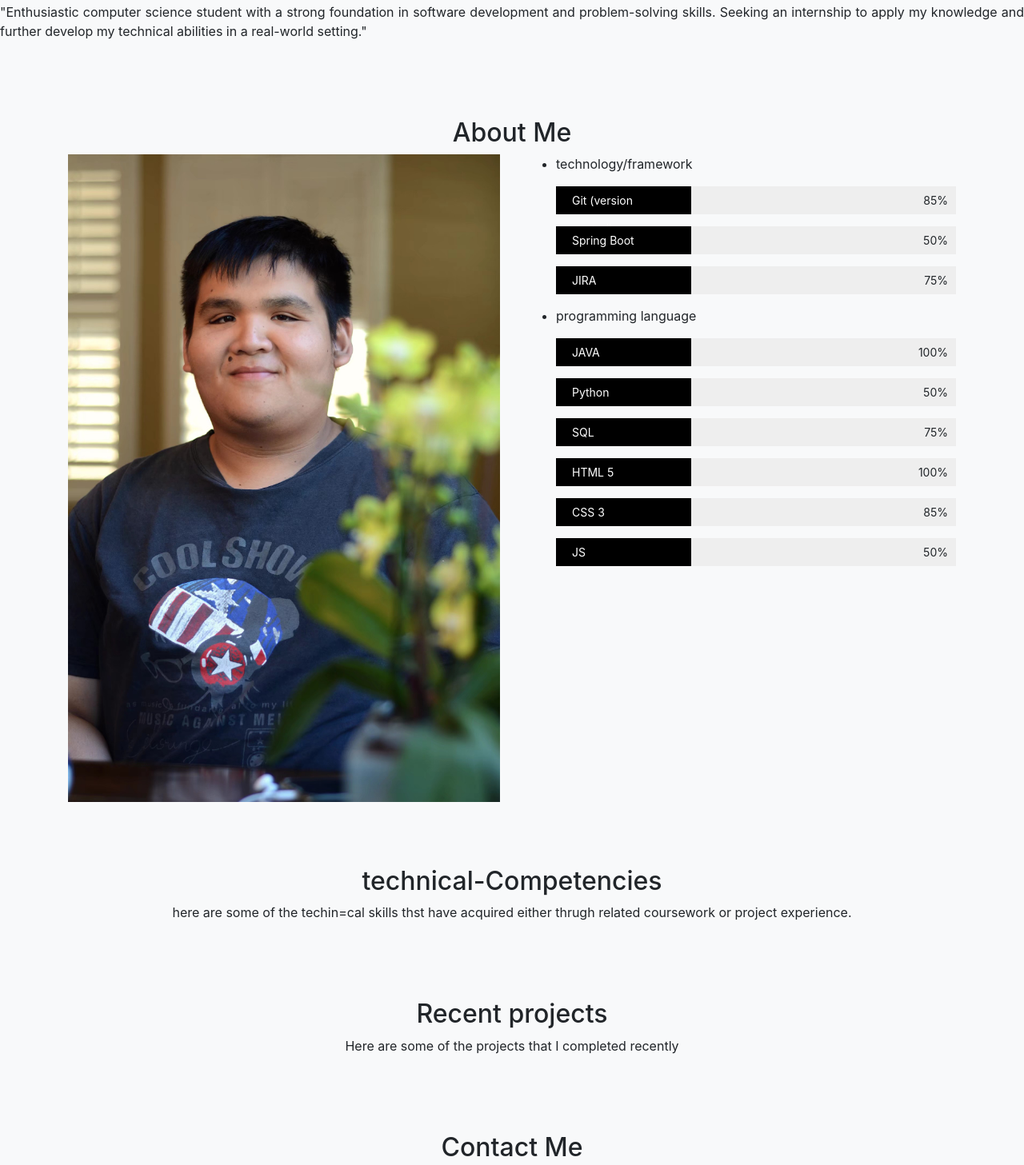
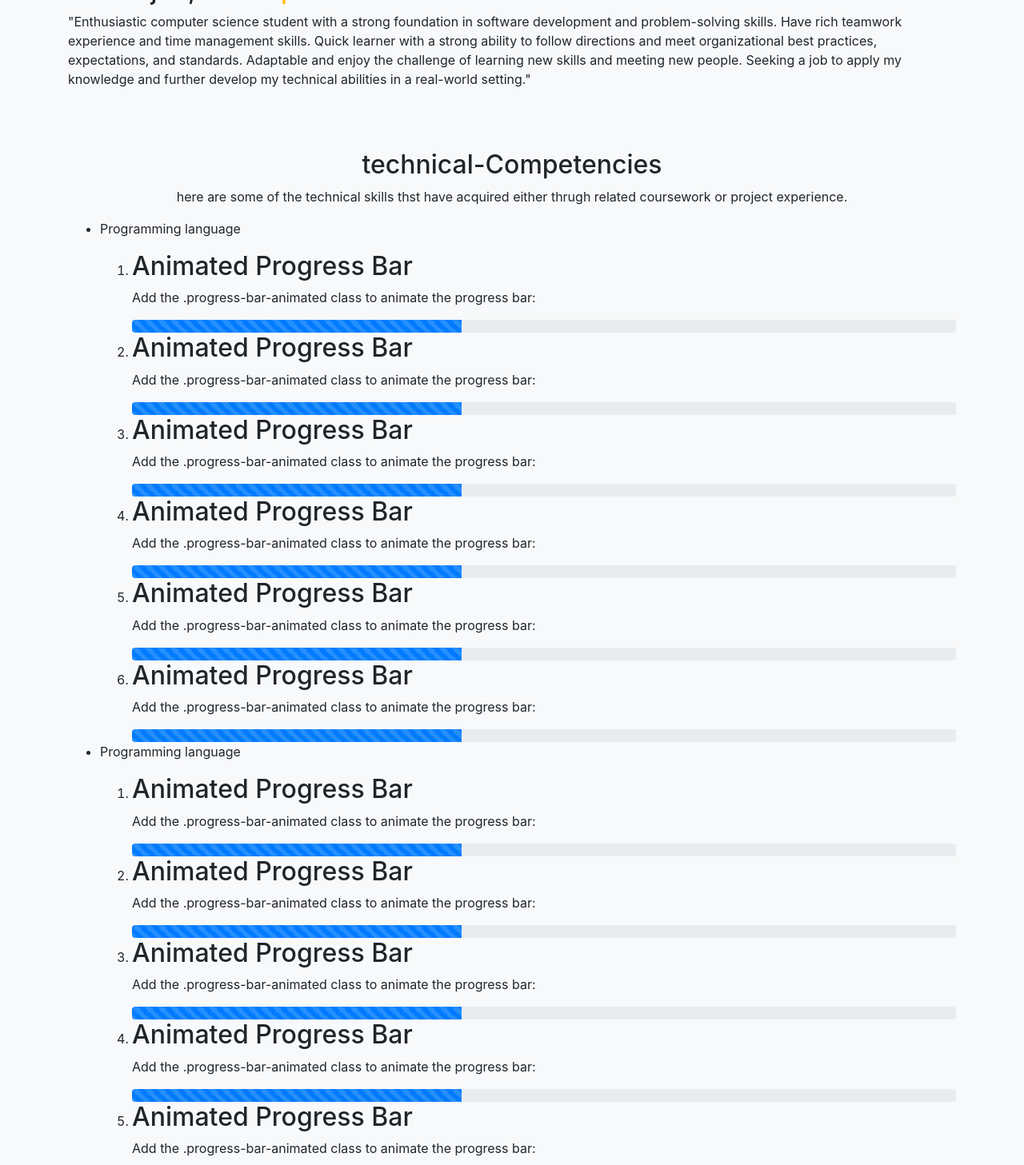
Before and after one commit to luckill/luckill.github.io, a plain HTML site: page index.html in a window 1280 px wide. Shown: the part 111-1568 px from the top of the page at 80% size. Drawn offline with nearby package versions, Linux system fonts and the light colour scheme.

Commit message:
updated index.html and style.css

```diff
--- a/index.html
+++ b/index.html
@@ -5,22 +5,20 @@
         <meta http-equiv="X-UA-Compatible" content="IE=edge">
         <meta charset="UTF-8">
         <title>My CS profolios</title>
+        <link rel="stylesheet" href="style.css">
         <link rel="stylesheet" href="https://cdn.jsdelivr.net/npm/bootstrap@4.6.2/dist/css/bootstrap.min.css">
-        <link rel="stylesheet" href="style.css">
         <script src="https://cdn.jsdelivr.net/npm/jquery@3.7.1/dist/jquery.slim.min.js"></script>
         <script src="https://cdn.jsdelivr.net/npm/popper.js@1.16.1/dist/umd/popper.min.js"></script>
         <script src="https://cdn.jsdelivr.net/npm/bootstrap@4.6.2/dist/js/bootstrap.bundle.min.js"></script>
     </head>
-    <body data-spy="scroll" data-target=".navbar">
+    <body data-spy="scroll" data-target=".navbar" data-offset="50" style="padding-top: 40px;">
         <header id="header" class="header">
             <nav class="navbar navbar-expand-sm bg-dark navbar-dark fixed-top">
                 <div class="container">
                     <ul class="navbar-nav">
+
                         <li class="nav-item active">
                             <a class="nav-link" href="#introduction">introduction</a>
-                        </li>
-                        <li>
-                            <a class="nav-link" href="#about">About me</a>
                         </li>
                         <li class="nav-item">
                             <a class="nav-link" href="#technical-Competencies">Skills</a>
@@ -37,110 +35,163 @@
         </header>
 
         <section id="introduction" class="section-paddinga introduction-area bg-light">
-            <h6>INTRODUCTION</h6>
+            <div class="container">
             <h2>I'm Zhijun, a <span class="gradient-title">Computer Science Student</span></h2>
-            <p align="justify">"Enthusiastic computer science student with a strong foundation in software development and problem-solving skills. Seeking an internship to apply my knowledge and further develop my technical abilities in a real-world setting."</p>
+            <p>"Enthusiastic computer science student with a strong foundation in software development and problem-solving skills. Have rich teamwork experience and time management skills. Quick learner with a strong ability to follow directions and meet organizational best practices, expectations, and standards. Adaptable and enjoy the challenge of learning new skills and meeting new people. Seeking a job to apply my knowledge and further develop my technical abilities in a real-world setting."</p>
+            </div>
         </section>
 
-        <section id="about" class="section-padding about-area bg-light">
-            <div class="container">
-                <div class="row justify-content-center">
-                    <div class="section-title text-center">
-                        <h2>About Me</h2>
-                    </div>
-                </div>
-                <div class="row">
-                    <div class="col">
-                        <img src="about-bg.JPG" class="img-fluid" alt="Responsive image">
-                    </div>
-                    <div class="col">
-                        <ul>
-                            <li>
-                                <p>technology/framework</p>
-                                <div id="skills" class="skill-area">
-                                    <div class="single-skill">
-                                        <div class="skillbar" data-percent="85%">
-                                            <div class="skillbar-title"><span>Git (version control)</span></div>
-                                            <div class="skillbar-bar"></div>
-                                            <div class="skill-bar-percent">85%</div>
-                                        </div>
-                                    </div>
-                                    <div class="single-skill">
-                                        <div class="skillbar" data-percent="50%">
-                                            <div class="skillbar-title"><span>Spring Boot</span></div>
-                                            <div class="skillbar-bar"></div>
-                                            <div class="skill-bar-percent">50%</div>
-                                        </div>
-                                    </div>
-                                    <div class="single-skill">
-                                        <div class="skillbar" data-percent="75%">
-                                            <div class="skillbar-title"><span>JIRA</span></div>
-                                            <div class="skillbar-bar"></div>
-                                            <div class="skill-bar-percent">75%</div>
-                                        </div>
-                                    </div>
-                                </div>
-                            </li>
-                            <li>
-                                <p>programming language</p>
-                                <div id="skills" class="skill-area">
-                                    <div class="single-skill">
-                                        <div class="skillbar" data-percent="100%">
-                                            <div class="skillbar-title"><span>JAVA</span></div>
-                                            <div class="skillbar-bar"></div>
-                                            <div class="skill-bar-percent">100%</div>
-                                        </div>
-                                    </div>
-                                    <div class="single-skill">
-                                        <div class="skillbar" data-percent="50%">
-                                            <div class="skillbar-title"><span>Python</span></div>
-                                            <div class="skillbar-bar"></div>
-                                            <div class="skill-bar-percent">50%</div>
-                                        </div>
-                                    </div>
-                                    <div class="single-skill">
-                                        <div class="skillbar" data-percent="75%">
-                                            <div class="skillbar-title"><span>SQL</span></div>
-                                            <div class="skillbar-bar"></div>
-                                            <div class="skill-bar-percent">75%</div>
-                                        </div>
-                                    </div>
-                                    <div class="single-skill">
-                                        <div class="skillbar" data-percent="100%">
-                                            <div class="skillbar-title"><span>HTML 5</span></div>
-                                            <div class="skillbar-bar"></div>
-                                            <div class="skill-bar-percent">100%</div>
-                                        </div>
-                                    </div>
-                                    <div class="single-skill">
-                                        <div class="skillbar" data-percent="85%">
-                                            <div class="skillbar-title"><span>CSS 3</span></div>
-                                            <div class="skillbar-bar"></div>
-                                            <div class="skill-bar-percent">85%</div>
-                                        </div>
-                                    </div>
-                                    <div class="single-skill">
-                                        <div class="skillbar" data-percent="50%">
-                                            <div class="skillbar-title"><span>JS</span></div>
-                                            <div class="skillbar-bar"></div>
-                                            <div class="skill-bar-percent">50%</div>
-                                        </div>
-                                    </div>
-                                </div>
-                            </li>
-                        </ul>
-                    </div>
-                </div>
-            </div>
-        </section>
         <section id="technical-Competencies" class="section-padding technical-Competencies-section bg-light">
             <div class="container">
                 <div class="row justify-content-center">
                     <div class="section-title text-center">
                         <h2>technical-Competencies</h2>
-                        <p>here are some of the techin=cal skills thst have acquired either thrugh related coursework or project experience.</p>
+                        <p>here are some of the technical skills thst have acquired either thrugh related coursework or project experience.</p>
                     </div>
                 </div>
+                    <ul>
+                        <li>
+                            <p>Programming language</p>
+                            <ol>
+                                <li>
+                                    <h2>Animated Progress Bar</h2>
+                                    <p>Add the .progress-bar-animated class to animate the progress bar:</p>
+                                    <div class="progress">
+                                        <div class="progress-bar progress-bar-striped progress-bar-animated" style="width:40%"></div>
+                                    </div>
+                                </li>
+                                <li>
+                                    <h2>Animated Progress Bar</h2>
+                                    <p>Add the .progress-bar-animated class to animate the progress bar:</p>
+                                    <div class="progress">
+                                        <div class="progress-bar progress-bar-striped progress-bar-animated" style="width:40%"></div>
+                                    </div>
+                                </li>
+                                <li>
+                                    <h2>Animated Progress Bar</h2>
+                                    <p>Add the .progress-bar-animated class to animate the progress bar:</p>
+                                    <div class="progress">
+                                        <div class="progress-bar progress-bar-striped progress-bar-animated" style="width:40%"></div>
+                                    </div>
+                                </li>
+                                <li>
+                                    <h2>Animated Progress Bar</h2>
+                                    <p>Add the .progress-bar-animated class to animate the progress bar:</p>
+                                    <div class="progress">
+                                        <div class="progress-bar progress-bar-striped progress-bar-animated" style="width:40%"></div>
+                                    </div>
+                                </li>
+                                <li>
+                                    <h2>Animated Progress Bar</h2>
+                                    <p>Add the .progress-bar-animated class to animate the progress bar:</p>
+                                    <div class="progress">
+                                        <div class="progress-bar progress-bar-striped progress-bar-animated" style="width:40%"></div>
+                                    </div>
+                                </li>
+                                <li>
+                                    <h2>Animated Progress Bar</h2>
+                                    <p>Add the .progress-bar-animated class to animate the progress bar:</p>
+                                    <div class="progress">
+                                        <div class="progress-bar progress-bar-striped progress-bar-animated" style="width:40%"></div>
+                                    </div>
+                                </li>
+                            </ol>
+                        </li>
+                        <li>
+                            <p>Programming language</p>
+                            <ol>
+                                <li>
+                                    <h2>Animated Progress Bar</h2>
+                                    <p>Add the .progress-bar-animated class to animate the progress bar:</p>
+                                    <div class="progress">
+                                        <div class="progress-bar progress-bar-striped progress-bar-animated" style="width:40%"></div>
+                                    </div>
+                                </li>
+                                <li>
+                                    <h2>Animated Progress Bar</h2>
+                                    <p>Add the .progress-bar-animated class to animate the progress bar:</p>
+                                    <div class="progress">
+                                        <div class="progress-bar progress-bar-striped progress-bar-animated" style="width:40%"></div>
+                                    </div>
+                                </li>
+                                <li>
+                                    <h2>Animated Progress Bar</h2>
+                                    <p>Add the .progress-bar-animated class to animate the progress bar:</p>
+                                    <div class="progress">
+                                        <div class="progress-bar progress-bar-striped progress-bar-animated" style="width:40%"></div>
+                                    </div>
+                                </li>
+                                <li>
+                                    <h2>Animated Progress Bar</h2>
+                                    <p>Add the .progress-bar-animated class to animate the progress bar:</p>
+                                    <div class="progress">
+                                        <div class="progress-bar progress-bar-striped progress-bar-animated" style="width:40%"></div>
+                                    </div>
+                                </li>
+                                <li>
+                                    <h2>Animated Progress Bar</h2>
+                                    <p>Add the .progress-bar-animated class to animate the progress bar:</p>
+                                    <div class="progress">
+                                        <div class="progress-bar progress-bar-striped progress-bar-animated" style="width:40%"></div>
+                                    </div>
+                                </li>
+                                <li>
+                                    <h2>Animated Progress Bar</h2>
+                                    <p>Add the .progress-bar-animated class to animate the progress bar:</p>
+                                    <div class="progress">
+                                        <div class="progress-bar progress-bar-striped progress-bar-animated" style="width:40%"></div>
+                                    </div>
+                                </li>
+                            </ol>
+                        </li>
+                        <li>
+                            <p>Programming language</p>
+                            <ol>
+                                <li>
+                                    <h2>Animated Progress Bar</h2>
+                                    <p>Add the .progress-bar-animated class to animate the progress bar:</p>
+                                    <div class="progress">
+                                        <div class="progress-bar progress-bar-striped progress-bar-animated" style="width:40%"></div>
+                                    </div>
+                                </li>
+                                <li>
+                                    <h2>Animated Progress Bar</h2>
+                                    <p>Add the .progress-bar-animated class to animate the progress bar:</p>
+                                    <div class="progress">
+                                        <div class="progress-bar progress-bar-striped progress-bar-animated" style="width:40%"></div>
+                                    </div>
+                                </li>
+                                <li>
+                                    <h2>Animated Progress Bar</h2>
+                                    <p>Add the .progress-bar-animated class to animate the progress bar:</p>
+                                    <div class="progress">
+                                        <div class="progress-bar progress-bar-striped progress-bar-animated" style="width:40%"></div>
+                                    </div>
+                                </li>
+                                <li>
+                                    <h2>Animated Progress Bar</h2>
+                                    <p>Add the .progress-bar-animated class to animate the progress bar:</p>
+                                    <div class="progress">
+                                        <div class="progress-bar progress-bar-striped progress-bar-animated" style="width:40%"></div>
+                                    </div>
+                                </li>
+                                <li>
+                                    <h2>Animated Progress Bar</h2>
+                                    <p>Add the .progress-bar-animated class to animate the progress bar:</p>
+                                    <div class="progress">
+                                        <div class="progress-bar progress-bar-striped progress-bar-animated" style="width:40%"></div>
+                                    </div>
+                                </li>
+                                <li>
+                                    <h2>Animated Progress Bar</h2>
+                                    <p>Add the .progress-bar-animated class to animate the progress bar:</p>
+                                    <div class="progress">
+                                        <div class="progress-bar progress-bar-striped progress-bar-animated" style="width:40%"></div>
+                                    </div>
+                                </li>
+                            </ol>
+                        </li>
+                    </ul>
             </div>
         </section>
         <section id ="project" class="section-padding project-section bg-light">
--- a/style.css
+++ b/style.css
@@ -60,7 +60,7 @@ section
     padding-left: auto;
     padding-right: auto;
     padding-top: 40px;
-    padding-bottom: 40px;
+    padding-bottom: 20px;
 }
 
 .gradient-title
```
